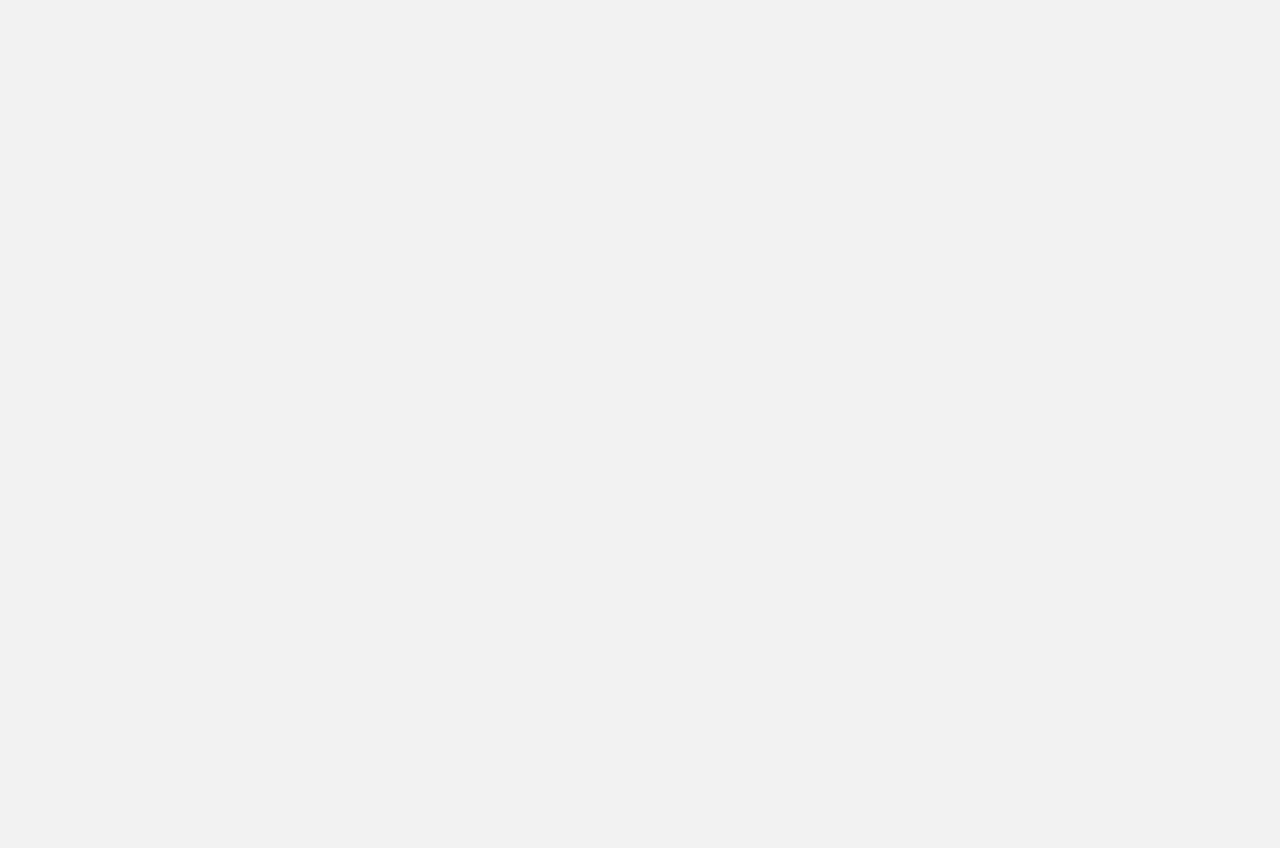
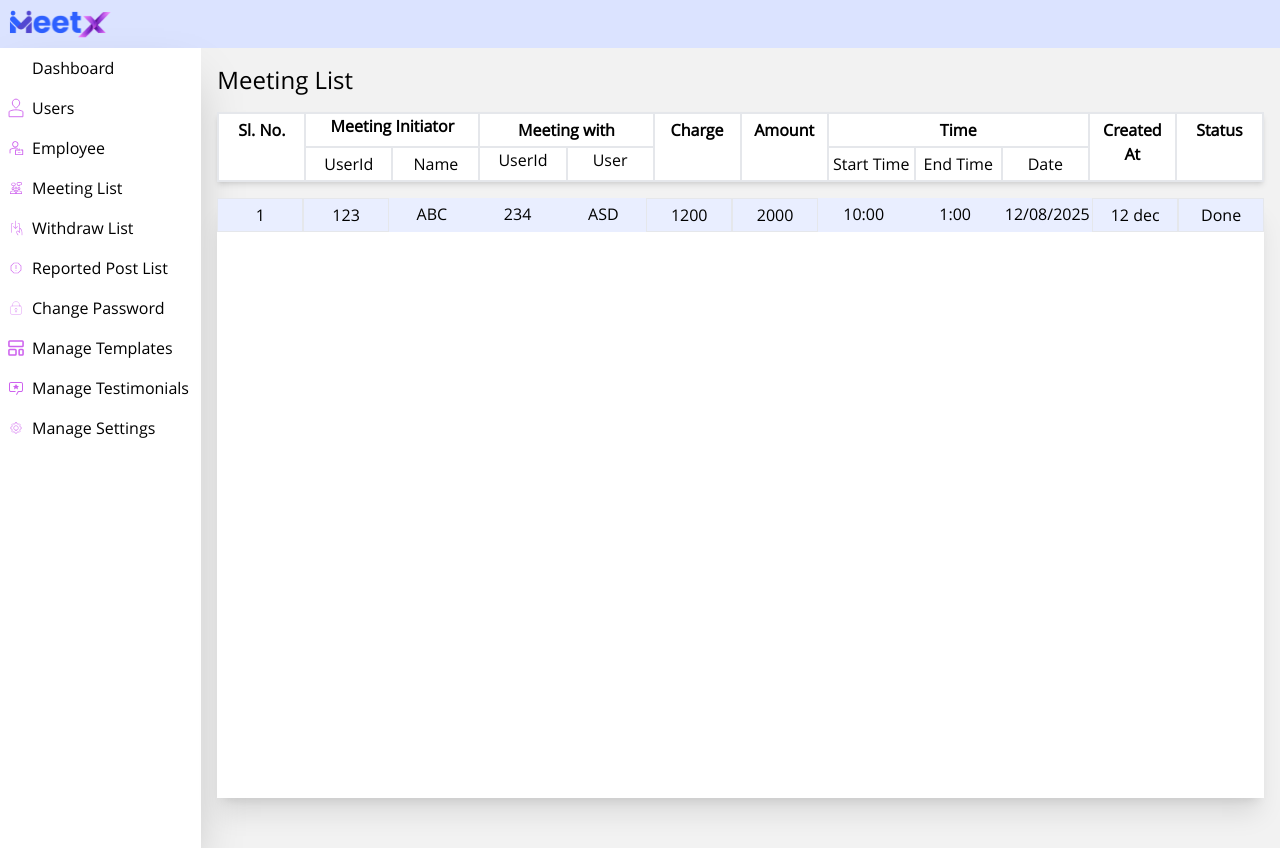
Before and after one commit to me-techshruti54212/Admin-Panel, a React (Create React App) app in the folder client/: page /meetinglist in a window 1280 px wide. Before the commit this address had no page. Before the commit the page ends 800 px from the top, so only its background shows below. Built offline with nearby package versions, Linux system fonts and the light colour scheme.

Commit message:
meeting list added

```diff
--- a/client/src/App.css
+++ b/client/src/App.css
@@ -295,4 +295,18 @@ label {
 
 .highcharts-credits{
   display: none;
+
 }
+
+.connectionRequest-UserDataRow:nth-child(odd){
+  background-color: #DBE3FF9C !important;
+}
+
+.connectionRequest-container::-webkit-scrollbar,.tab div::-webkit-scrollbar{
+  width: 2px !important;
+}
+
+.meetingList-UserDataRow:nth-child(odd){
+  background-color: #DBE3FF9C !important;
+
+}
--- a/client/src/App.js
+++ b/client/src/App.js
@@ -6,7 +6,14 @@ import Dashboard from "./pages/Dashboard/Dashboard";
 import ManageTemplates from "./pages/ManageTemplates/ManageTemplates";
 import EditTemplate from "./pages/EditTemplate/EditTemplate";
 import ChangePassword from "./pages/ChangePassword/ChangePassword";
+
 import New from "./pages/List Users/New";
+
+import ConnectionRequests from "./pages/ConnectionRequests/ConnectionRequests";
+import ReportedPosts from "./pages/ReportedPost/ReportedPost";
+import Profile from "./pages/Profile/Profile";
+import MeetingList from "./pages/MeetingList/MeetingList"
+
 function App() {
   return (
     <BrowserRouter>
@@ -17,6 +24,12 @@ function App() {
         <Route path="/manage-templates" element={<ManageTemplates/>} />
         <Route path="/edit-template" element={<EditTemplate/>} />
         <Route path="/change-password" element={<ChangePassword/>} />
+
+
+        <Route path="/connection-requests" element={<ConnectionRequests/>}/>
+        <Route path="/reported-post" element={<ReportedPosts/>}/>
+        <Route path="/meetinglist" element={<MeetingList/>}/>
+
       </Routes>
     </BrowserRouter>
   );
--- /dev/null
+++ b/client/src/components/MeetingList/TableHeading.jsx
@@ -0,0 +1,40 @@
+import React from "react";
+
+const TableHeading = () => {
+  return (
+    <div className="bg-white border flex shadow-md">
+      <div className="border w-1/12 p-1 font-semibold text-center">Sl. No.</div>
+     <div className="grid grid-rows-2 w-2/12 ">
+        <div className=" font-semibold text-center border ">Meeting Initiator</div>
+        <div className="grid grid-cols-2">
+          <div className="border p-1  text-center">UserId</div>
+          <div className="border p-1 text-center">Name</div>
+        </div>
+      </div>
+       <div className="grid grid-rows-2 w-2/12">
+        <div className="p-1 font-semibold text-center border">Meeting with</div>
+        <div className="grid grid-cols-2">
+          <div className="border  text-center">UserId</div>
+          <div className="border  text-center">User</div>
+        </div>
+      </div>
+      <div className="border w-1/12 p-1 font-semibold text-center">Charge</div>
+      <div className="border w-1/12 p-1 font-semibold text-center">Amount</div>
+      <div className="grid grid-rows-2 w-3/12">
+        <div className="font-semibold p-1 text-center border">
+          Time
+        </div>
+        <div className="grid grid-cols-3">
+          <div className="border p-1 text-center">Start Time</div>
+          <div className="border p-1 text-center">End Time</div>
+          <div className="border p-1 text-center">Date</div>
+        </div>
+      </div>
+      <div className="border w-1/12 p-1 font-semibold text-center">Created At</div>
+      <div className="border w-1/12 p-1 font-semibold text-center">Status</div>
+
+    </div>
+  );
+};
+
+export default TableHeading;
--- /dev/null
+++ b/client/src/components/MeetingList/UserDataRow.jsx
@@ -0,0 +1,44 @@
+import React from "react";
+
+const UserDataRow = () => {
+  return (
+    <>
+       <div className="w-full meetingList-UserDataRow flex ">
+        <div className="border w-1/12 p-1 text-center">
+          1
+        </div>
+
+          <div className="grid grid-cols-2 w-2/12  ">
+            <div className=" p-1 text-center border ">123</div>
+            <div className=" p-1 text-center">ABC</div>
+          </div>
+
+
+          <div className="grid grid-cols-2 w-2/12">
+            <div className=" p-1 text-center">234</div>
+            <div className=" p-1 text-center">ASD</div>
+          </div>
+
+        <div className="border w-1/12 p-1  text-center">
+          1200
+        </div>
+        <div className="border w-1/12 p-1  text-center">
+          2000
+        </div>
+          <div className="grid grid-cols-3">
+            <div className=" p-1 text-center">10:00</div>
+            <div className="p-1 text-center">1:00</div>
+            <div className=" p-1 text-center">12/08/2025</div>
+          </div>
+        <div className="border w-1/12 p-1  text-center">
+         12 dec
+        </div>
+        <div className="border w-1/12 p-1  text-center">
+          Done
+        </div>
+      </div>
+    </>
+  );
+};
+
+export default UserDataRow;
--- /dev/null
+++ b/client/src/pages/MeetingList/MeetingList.jsx
@@ -0,0 +1,28 @@
+import React, { useEffect, useState } from "react";
+import NavBar from "../../components/NavBar";
+import Sidebar from "../../components/Sidebar";
+import TableHeading from "../../components/MeetingList/TableHeading";
+import UserDataRow from "../../components/MeetingList/UserDataRow";
+
+const MeetingList = () => {
+
+
+  return (
+    <>
+      <NavBar />
+      <div className="w-full flex">
+        <Sidebar />
+        <div className="p-4 w-full flex flex-col gap-4 relative">
+          <h1 className="text-2xl">Meeting List</h1>
+          <TableHeading />
+          <div className="bg-white min-h-96 max-h-[75vh] h-full overflow-y-scroll overflow-x-hidden connectionRequest-container shadow-xl">
+                <UserDataRow/>
+
+          </div>
+        </div>
+      </div>
+    </>
+  );
+};
+
+export default MeetingList;
```
